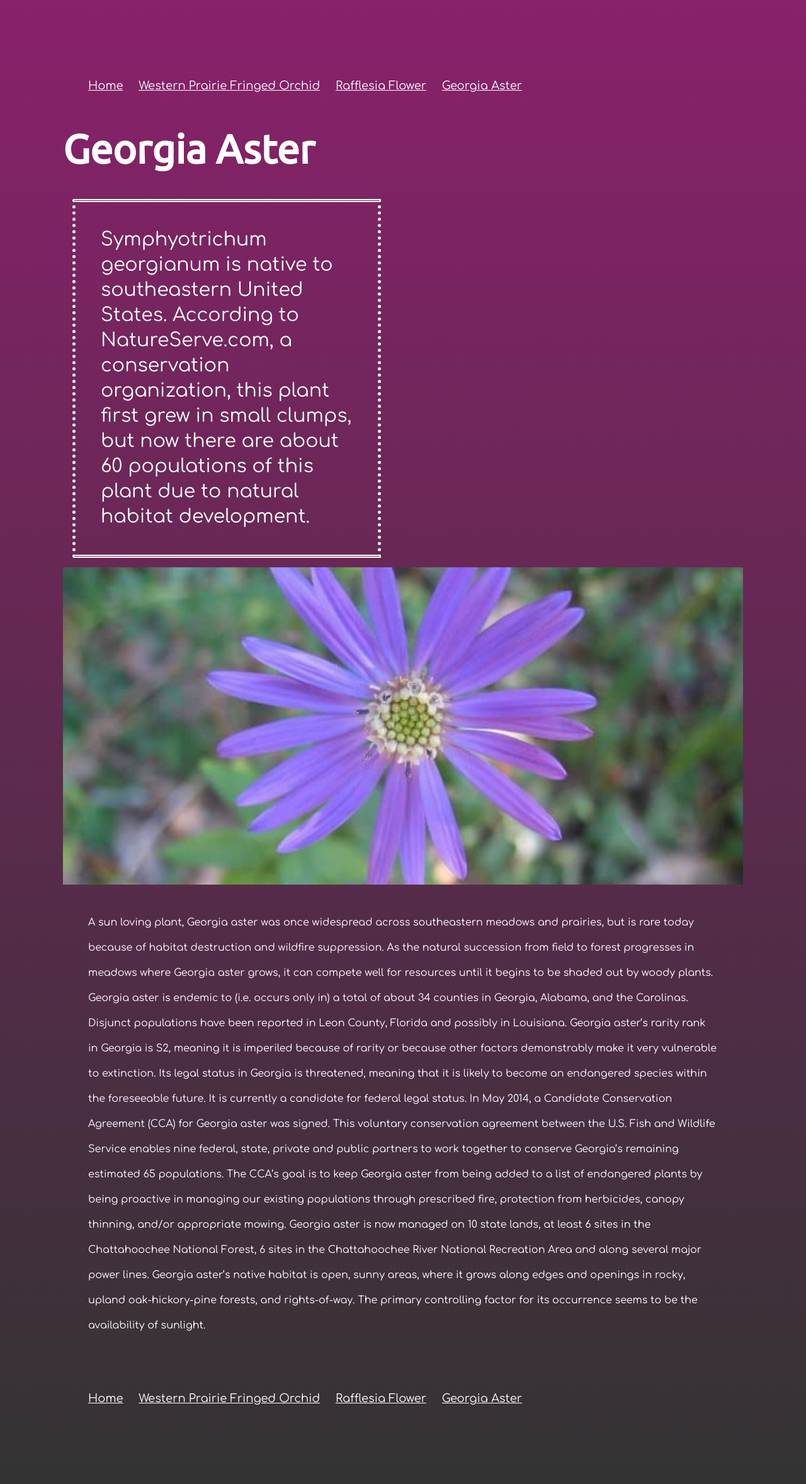
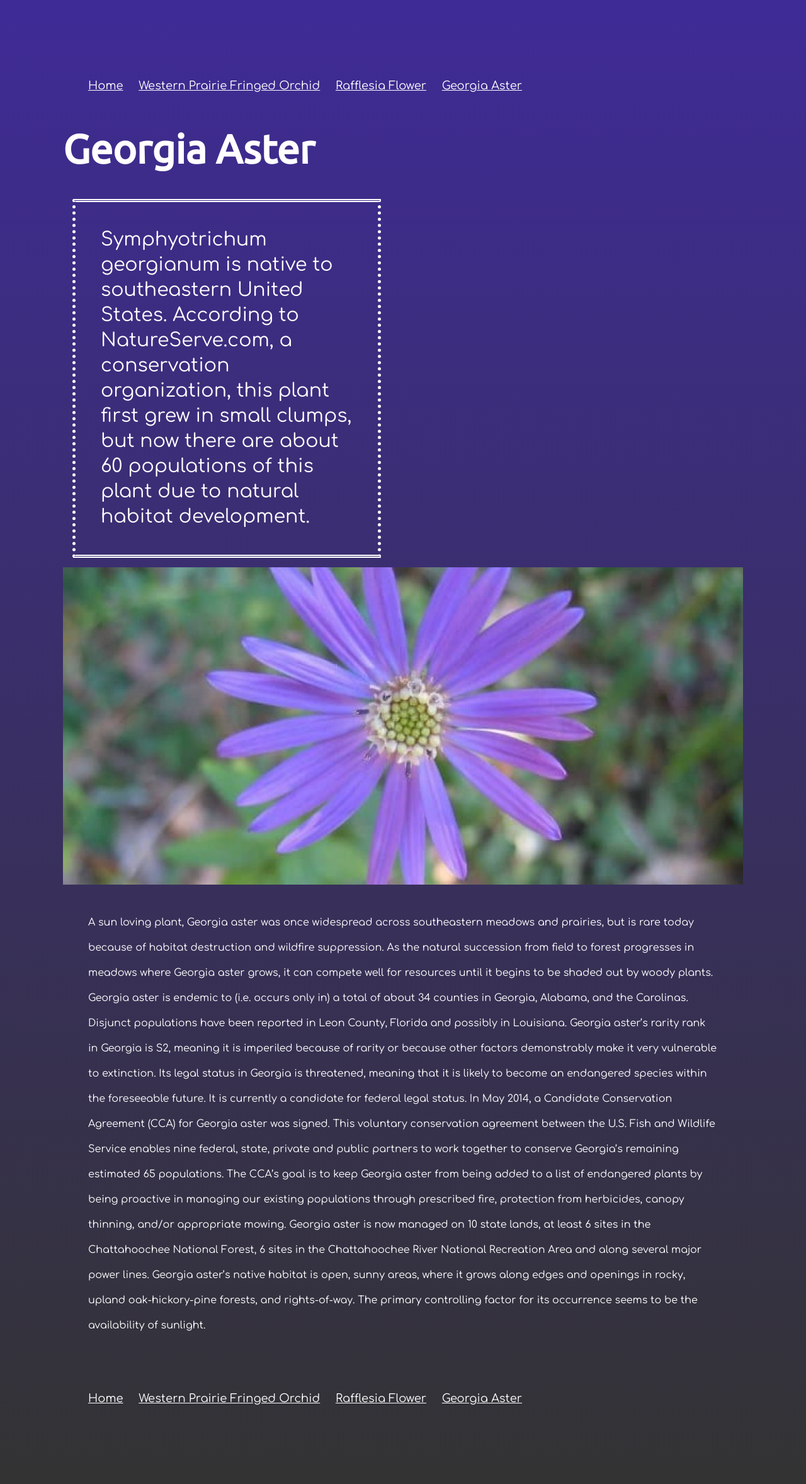
Before and after one commit to cmkishores/endangered_species, a Django app: page /blue/ in a window 1280 px wide. Shown: the whole page at 63% size. Run offline with Django 3.2, Linux system fonts and the light colour scheme; some web fonts are replaced.

```diff
--- a/static/css/base.css
+++ b/static/css/base.css
@@ -78,7 +78,7 @@ body {
 			padding:50px;
 			margin:50px;
 
-			 background: linear-gradient(to top, #333333, #89216B);
+			 background: linear-gradient(to top, #333333, #3f2b96);
 			color:white;
 }
 
```
